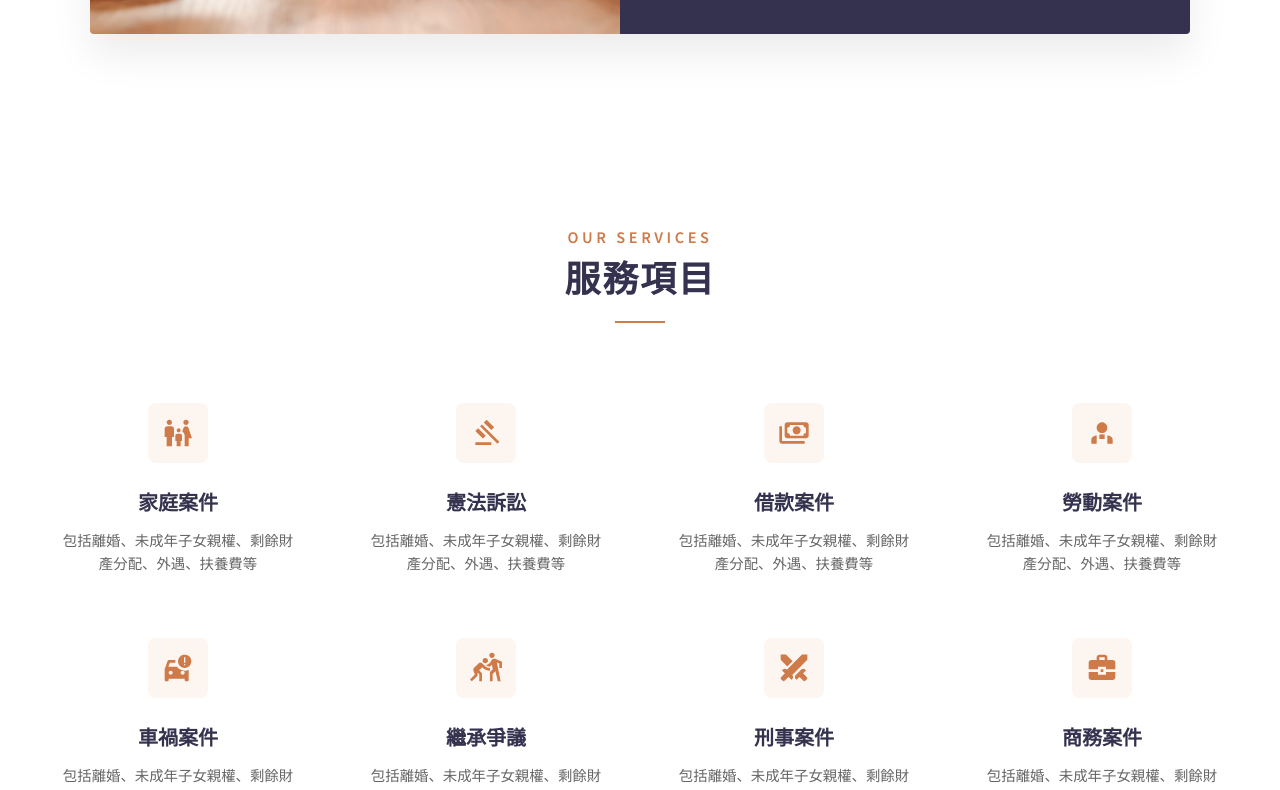
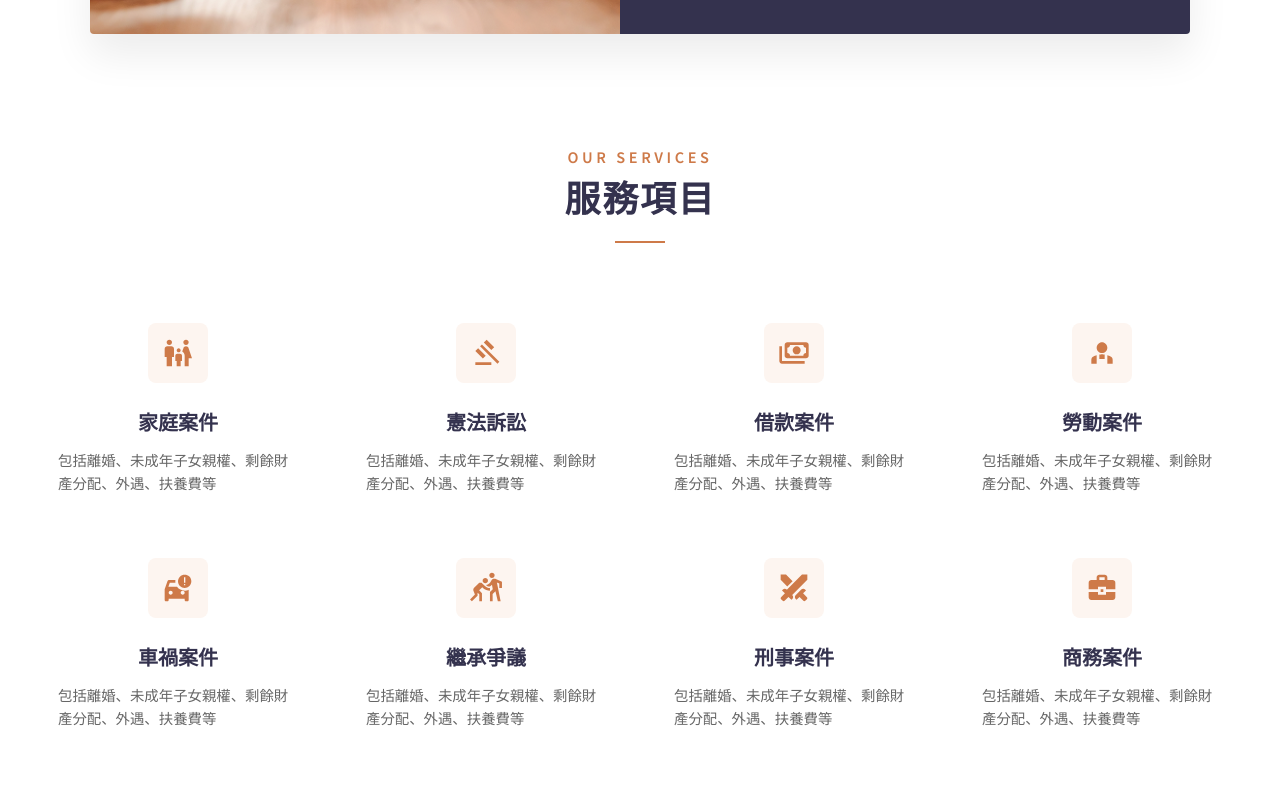
Before and after one commit to iankao/enochlaw-web, a Vue app: page / in a window 1280 px wide. Shown: the part 1542-2332 px from the top of the page. Built offline with nearby package versions, Linux system fonts and the light colour scheme.

Commit message:
修改排版

```diff
--- a/src/views/HomeView.vue
+++ b/src/views/HomeView.vue
@@ -614,7 +614,7 @@
 }
 
 .services-section {
-  padding: 6rem 2rem;
+  padding: 1rem 2rem;
   background-color: #fff;
   font-family: 'Noto Sans TC', sans-serif;
 }
@@ -698,6 +698,7 @@
   line-height: 1.6;
   margin: 0;
   max-width: 240px;
+  text-align: left;
 }
 
 /* Responsive for Services Section */
```
